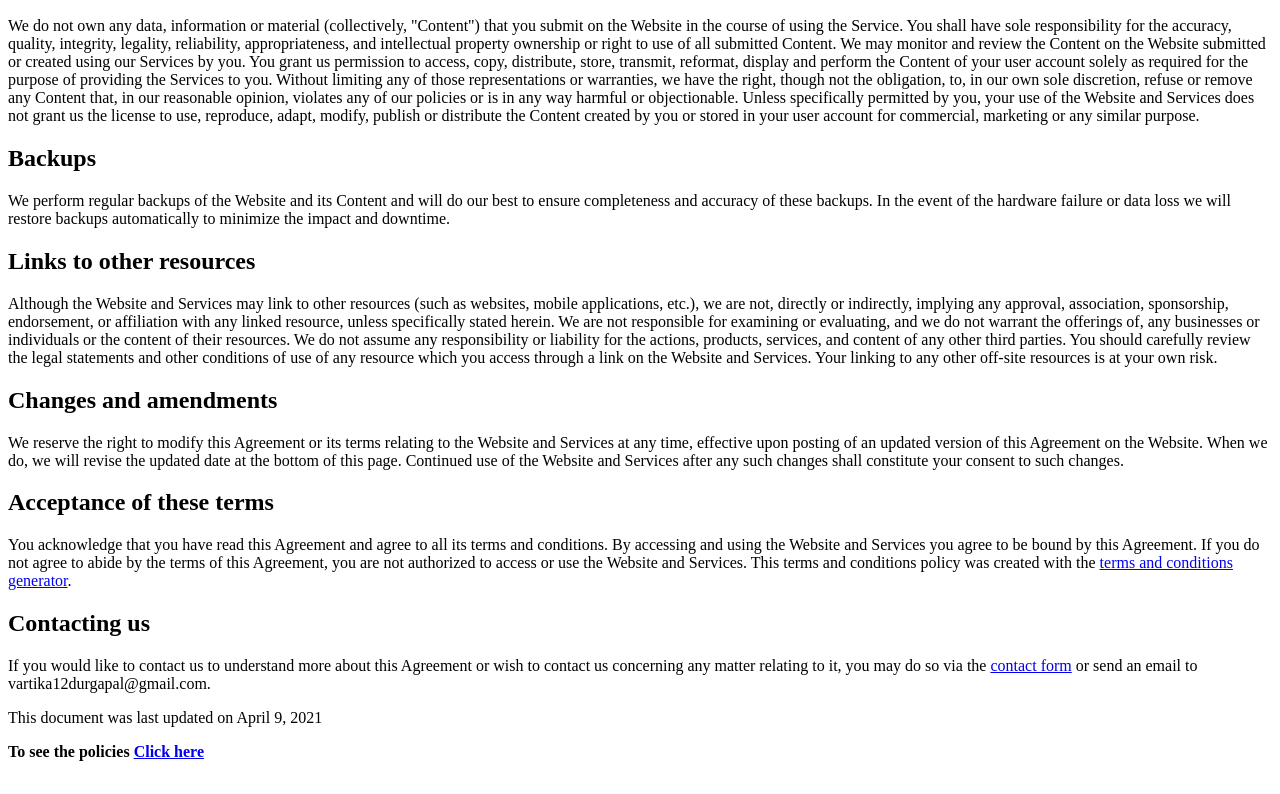
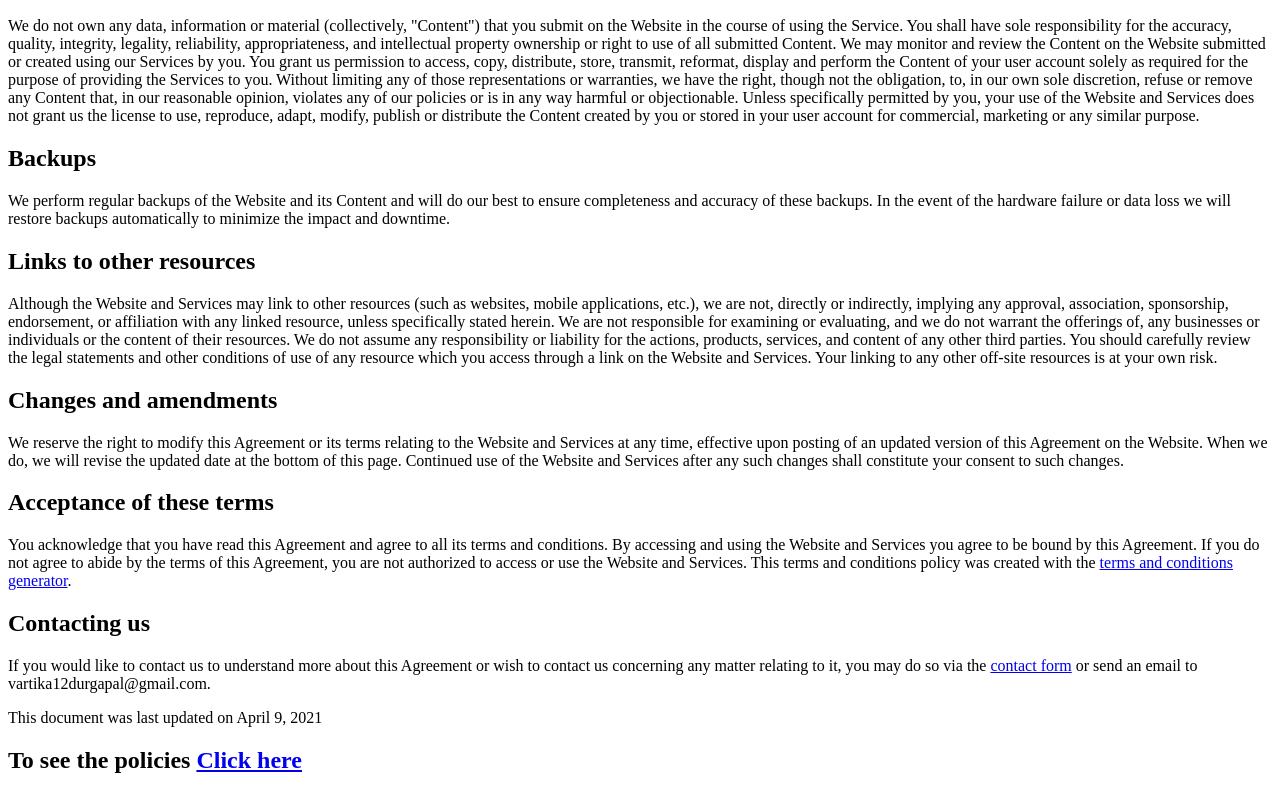
Before and after one commit to Learning-to-code12/policies, a plain HTML site: page index.html in a window 1280 px wide. Shown: the part 399-1193 px from the top of the page. Drawn offline with Linux system fonts and the light colour scheme.

Commit message:
Update index.html

```diff
--- a/index.html
+++ b/index.html
@@ -15,4 +15,4 @@
 <h2>Contacting us</h2>
 <p>If you would like to contact us to understand more about this Agreement or wish to contact us concerning any matter relating to it, you may do so via the <a target="_blank" rel="nofollow" href="https://afternoon-waters-49891.herokuapp.com/contact">contact form</a> or send an email to &#118;&#97;&#114;&#116;ika&#49;&#50;&#100;u&#114;g&#97;&#112;a&#108;&#64;g&#109;a&#105;l&#46;&#99;om.</p>
 <p>This document was last updated on April 9, 2021</p>
-<p><strong>To see the policies   <a href="policy.html">Click here</a></strong></p>
+<h2><strong>To see the policies   <a href="policy.html">Click here</a></strong></h2>
```
